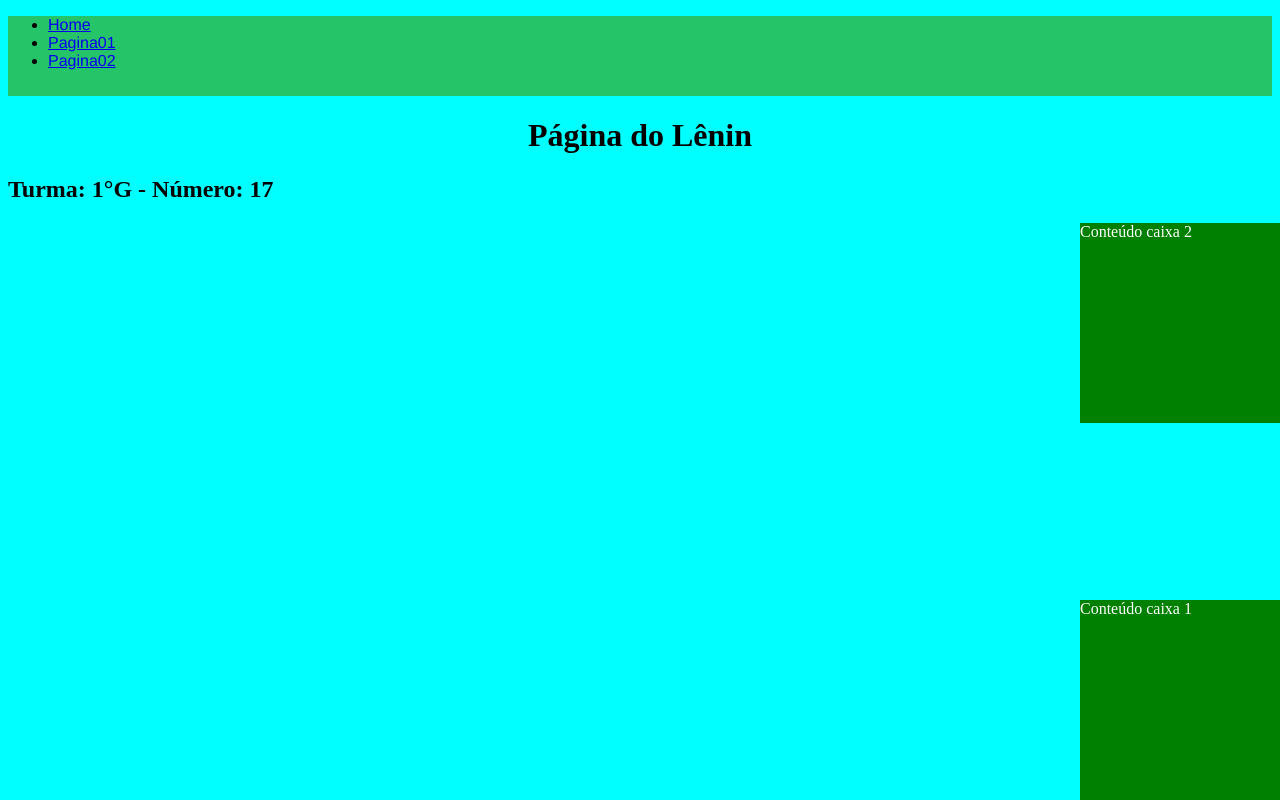
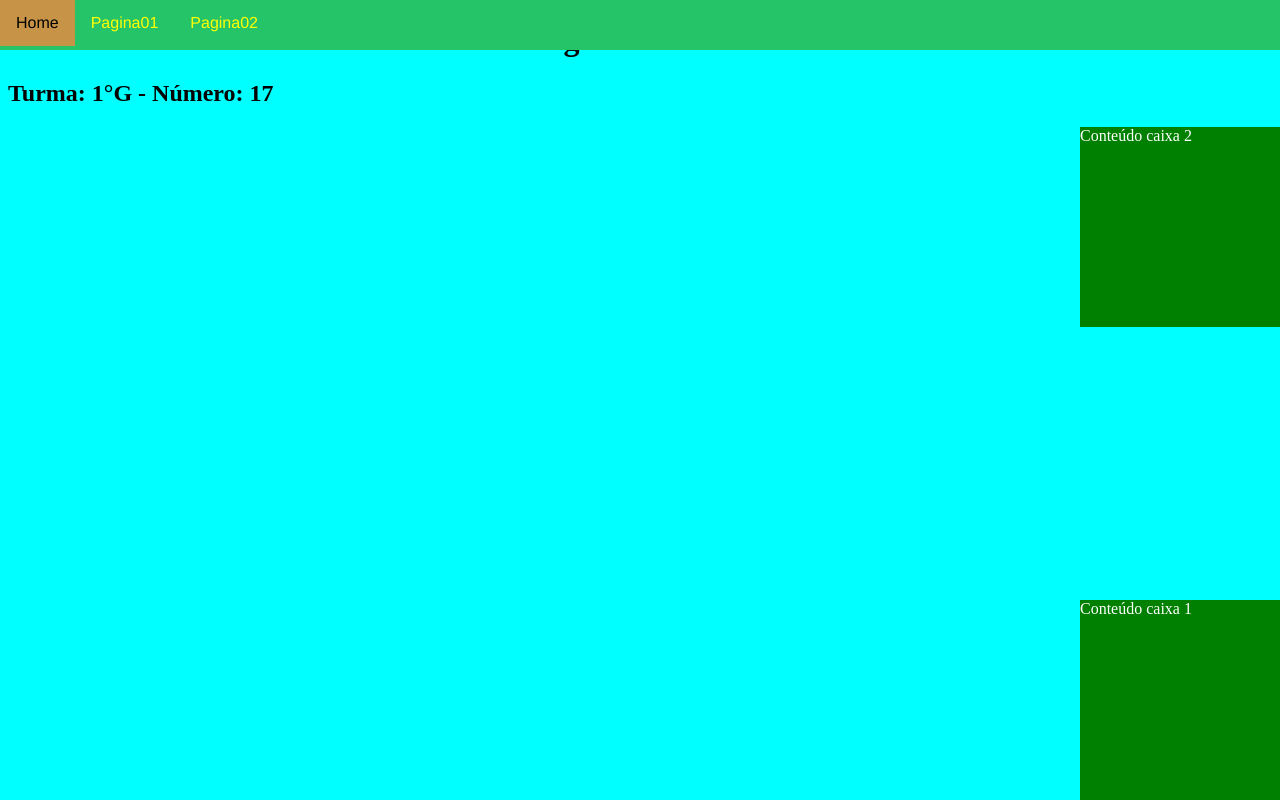
Before and after one commit to Leninj007/primeirog_2t, a plain HTML site: page index.html in a window 1280 px wide. Drawn offline with Linux system fonts and the light colour scheme.

Commit message:
Aula 10-08

```diff
--- a/estilo.css
+++ b/estilo.css
@@ -23,10 +23,33 @@ h1 {
   bottom: 5;
 }
 .menuPrincipal {
-  position: relative;
+  position: absolute;
   top: 0;
+  left: 0;
   width: 100%;
-  height: 80px;
+  height: 50px;
   background: rgb(38, 196, 104);
   font-family: 'Franklin Gothic Medium', 'Arial Narrow', Arial, sans-serif;
 }
+
+nav ul {
+  list-style-type: none;
+  margin: 0;
+  padding: 0;
+  overflow: 0;
+}
+li {
+   float: left;
+}
+li a {
+  display: block;
+  color: yellow;
+  text-align: center;
+  padding: 14px 16px;
+  text-decoration: none;
+  font-family: 'Franklin Gothic Medium', 'Arial Narrow', Arial, sans-serif;
+}
+li a:hover {
+  background: rgb(199, 147, 70);
+  color: black;
+}
```
